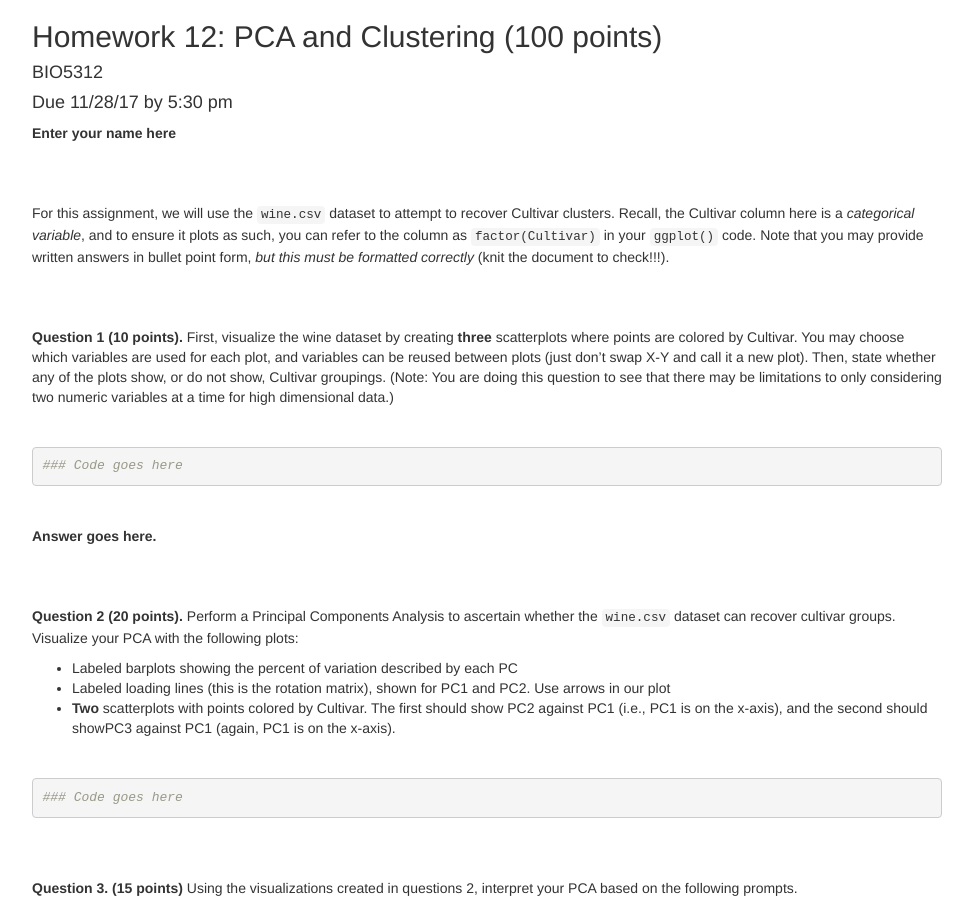
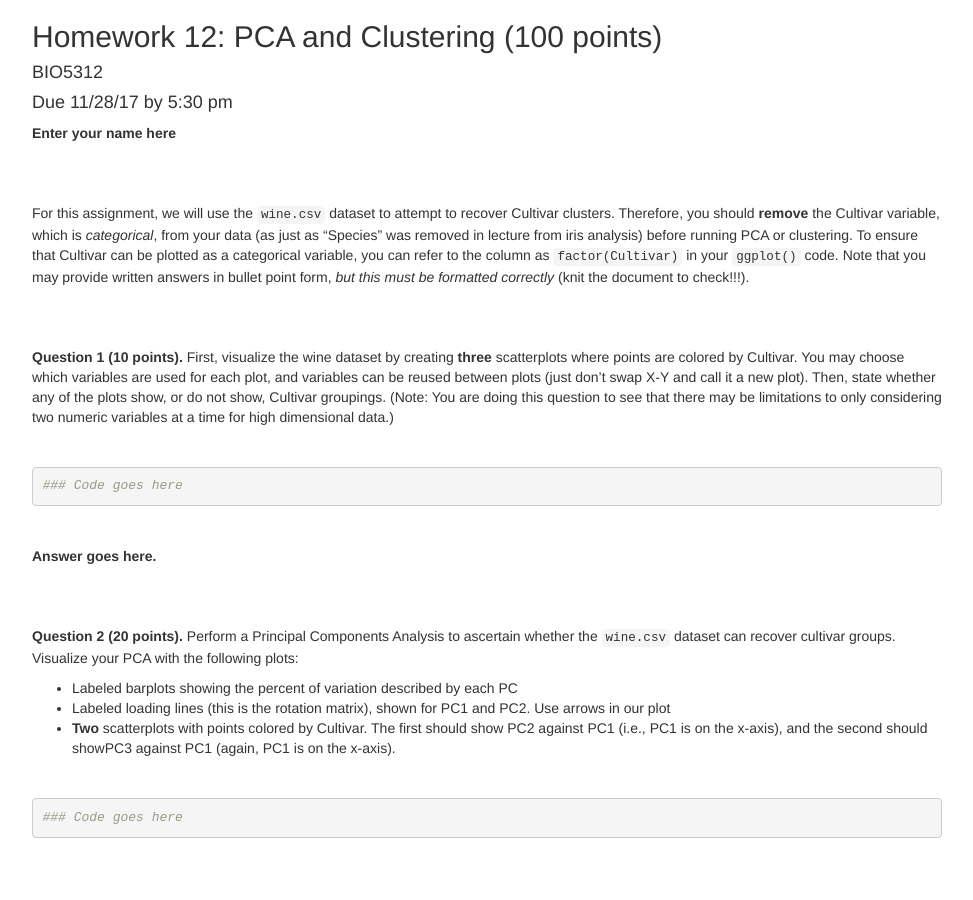
Before and after one commit to sjspielman/bio5312_fall2017, a Jekyll site: the page homeworks/HW12.html, which Jekyll copies as it is, in a window 1280 px wide and 900 px high. Shown: the whole window, without its empty margins (153-1126 px from the left). Built offline with Jekyll 4.4.1, drawn with Linux system fonts in a browser that asks for light colours.

Commit message:
rm cultivar

```diff
--- a/homeworks/HW12.Rmd
+++ b/homeworks/HW12.Rmd
@@ -21,7 +21,7 @@ output: html_document
 
 <br><br>
 
-For this assignment, we will use the `wine.csv` dataset to attempt to recover Cultivar clusters. Recall, the Cultivar column here is a *categorical variable*, and to ensure it plots as such, you can refer to the column as `factor(Cultivar)` in your `ggplot()` code. Note that you may provide written answers in bullet point form, *but this must be formatted correctly* (knit the document to check!!!).
+For this assignment, we will use the `wine.csv` dataset to attempt to recover Cultivar clusters. Therefore, you should **remove** the Cultivar variable, which is *categorical*, from your data (as just as "Species" was removed in lecture from iris analysis) before running PCA or clustering. To ensure that Cultivar can be plotted as a categorical variable, you can refer to the column as `factor(Cultivar)` in your `ggplot()` code. Note that you may provide written answers in bullet point form, *but this must be formatted correctly* (knit the document to check!!!).
 
 
 <br><br>
--- a/homeworks/HW12.html
+++ b/homeworks/HW12.html
@@ -128,7 +128,7 @@ $(document).ready(function () {
 <h4>Due 11/28/17 by 5:30 pm</h4>
 <p><strong>Enter your name here</strong></p>
 <p><br><br></p>
-<p>For this assignment, we will use the <code>wine.csv</code> dataset to attempt to recover Cultivar clusters. Recall, the Cultivar column here is a <em>categorical variable</em>, and to ensure it plots as such, you can refer to the column as <code>factor(Cultivar)</code> in your <code>ggplot()</code> code. Note that you may provide written answers in bullet point form, <em>but this must be formatted correctly</em> (knit the document to check!!!).</p>
+<p>For this assignment, we will use the <code>wine.csv</code> dataset to attempt to recover Cultivar clusters. Therefore, you should <strong>remove</strong> the Cultivar variable, which is <em>categorical</em>, from your data (as just as “Species” was removed in lecture from iris analysis) before running PCA or clustering. To ensure that Cultivar can be plotted as a categorical variable, you can refer to the column as <code>factor(Cultivar)</code> in your <code>ggplot()</code> code. Note that you may provide written answers in bullet point form, <em>but this must be formatted correctly</em> (knit the document to check!!!).</p>
 <p><br><br></p>
 <p><strong>Question 1 (10 points).</strong> First, visualize the wine dataset by creating <strong>three</strong> scatterplots where points are colored by Cultivar. You may choose which variables are used for each plot, and variables can be reused between plots (just don’t swap X-Y and call it a new plot). Then, state whether any of the plots show, or do not show, Cultivar groupings. (Note: You are doing this question to see that there may be limitations to only considering two numeric variables at a time for high dimensional data.)</p>
 <p><br></p>
```
